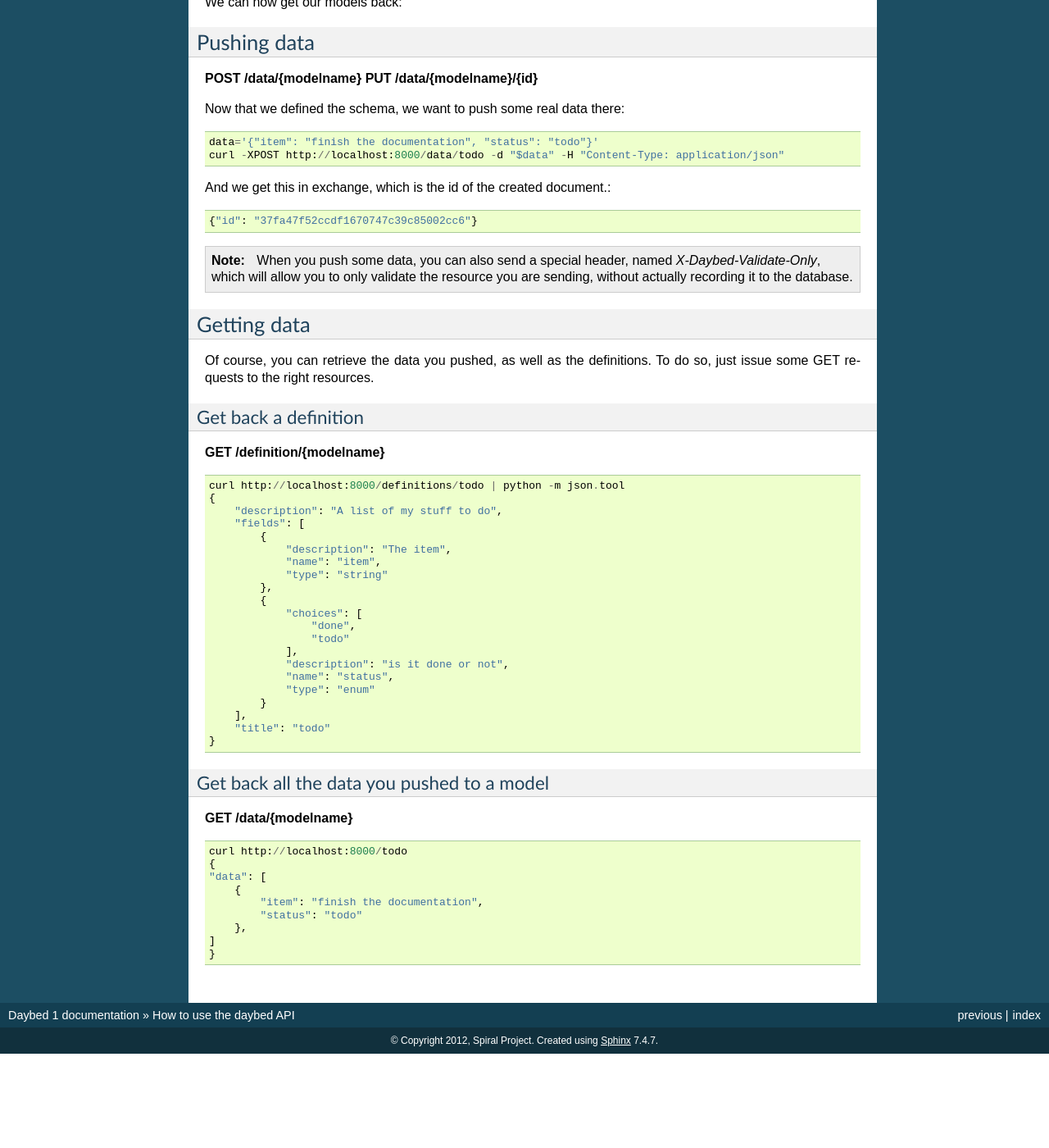
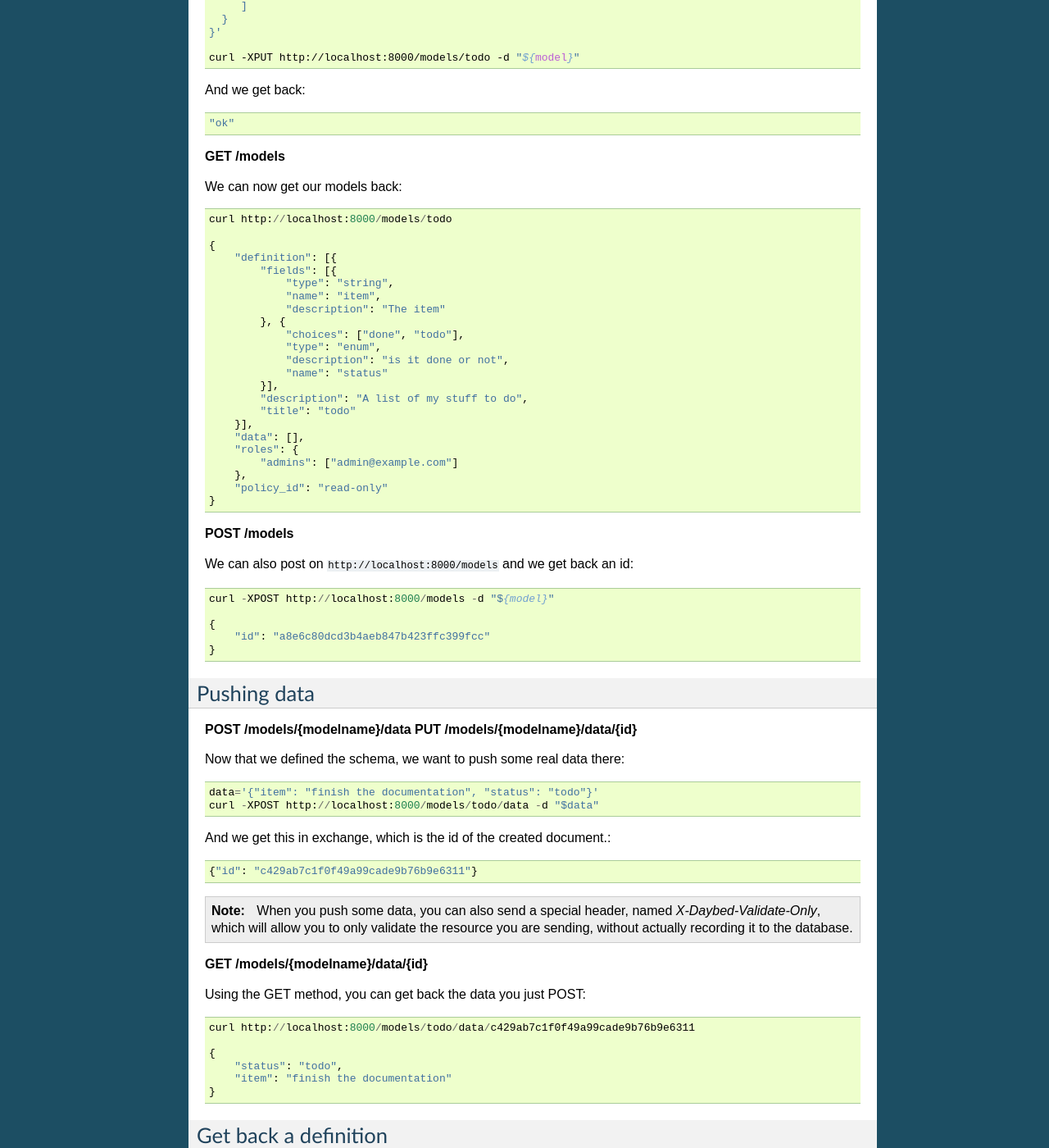
Before and after one commit to spiral-project/daybed, a Sphinx documentation site: the page built from docs/source/usage.rst, in a window 1280 px wide and 1400 px high, scrolled down 807 px. Shown: the whole window at 82% size. Built offline with Sphinx 7.4.7, drawn with Linux system fonts in a browser that asks for light colours; before the commit the page ends 2092 px from its top, so only the background shows below that; some of the changed text lies outside the part shown.

Commit message:
Update Usage documentation + Fix get_data() + Fix get_policies + Fix post_data

```diff
--- a/docs/source/usage.rst
+++ b/docs/source/usage.rst
@@ -8,11 +8,21 @@ publish data that complies to these models.
 Let's say we want to have a daybed managed todo list. First, we put
 a definition under the name "todo".
 
+Authentication
+--------------
 
-Definition of the model
------------------------
+You need to be authenticated to be able to run this curl commands.
 
-**PUT /model/**
+You can use REST Console in Chrome to use your Persona credentials.
+
+If you are using the REMOTE_USER Authentication backend, you can add
+`` -H "REMOTE_USER: admin@example.com"`` to each curl request to get
+rid of the 403 error.
+
+Model management
+----------------
+
+**PUT /models**
 
 We want to push this to daybed, if we run it locally, that would be something
 like this:
@@ -48,44 +58,86 @@ And we get back::
 
     "ok"
 
+**GET /models**
+
 We can now get our models back::
 
+    curl http://localhost:8000/models/todo
+
+    {
+        "definition": [{
+            "fields": [{
+                "type": "string",
+                "name": "item",
+                "description": "The item"
+            }, {
+                "choices": ["done", "todo"],
+                "type": "enum",
+                "description": "is it done or not",
+                "name": "status"
+            }],
+            "description": "A list of my stuff to do",
+            "title": "todo"
+        }],
+        "data": [],
+        "roles": {
+            "admins": ["admin@example.com"]
+        },
+        "policy_id": "read-only"
+    }
+
+**POST /models**
+
+We can also post on ``http://localhost:8000/models`` and we get back an id::
+
+    curl -XPOST http://localhost:8000/models -d "${model}"
+
+    {
+        "id": "a8e6c80dcd3b4aeb847b423ffc399fcc"
+    }
 
 
 Pushing data
 ------------
 
-**POST /data/{modelname}**
-**PUT /data/{modelname}/{id}**
+**POST /models/{modelname}/data**
+**PUT /models/{modelname}/data/{id}**
 
 Now that we defined the schema, we want to push some real data there::
 
     data='{"item": "finish the documentation", "status": "todo"}'
-    curl -XPOST http://localhost:8000/data/todo -d "$data" -H "Content-Type: application/json"
+    curl -XPOST http://localhost:8000/models/todo/data -d "$data"
 
 And we get this in exchange, which is the id of the created document.::
 
-    {"id": "37fa47f52ccdf1670747c39c85002cc6"}
+    {"id": "c429ab7c1f0f49a99cade9b76b9e6311"}
 
 .. note::
     When you push some data, you can also send a special header, named
     `X-Daybed-Validate-Only`, which will allow you to only validate the
     resource you are sending, without actually recording it to the database.
 
-Getting data
-------------
+**GET /models/{modelname}/data/{id}**
 
-Of course, you can retrieve the data you pushed, as well as the definitions. To
-do so, just issue some GET requests to the right resources.
+Using the GET method, you can get back the data you just POST::
+
+    curl http://localhost:8000/models/todo/data/c429ab7c1f0f49a99cade9b76b9e6311
+
+    {
+        "status": "todo",
+        "item": "finish the documentation"
+    }
+
 
 Get back a definition
-~~~~~~~~~~~~~~~~~~~~~
+---------------------
 
-**GET /definition/{modelname}**
+**GET /models/{modelname}/definition**
 
 ::
 
-    curl http://localhost:8000/definitions/todo | python -m json.tool
+    curl http://localhost:8000/models/todo/definition
+
     {
         "description": "A list of my stuff to do",
         "fields": [
@@ -108,18 +160,41 @@ Get back a definition
     }
 
 Get back all the data you pushed to a model
-~~~~~~~~~~~~~~~~~~~~~~~~~~~~~~~~~~~~~~~~~~~
+-------------------------------------------
 
-**GET /data/{modelname}**
+**GET /models/{modelname}/data**
 
 ::
 
-    curl http://localhost:8000/todo
+    curl http://localhost:8000/models/todo/data
+
     {
-    "data": [
-        {
+        "data": [{
+            "status": "todo",
             "item": "finish the documentation",
-            "status": "todo"
-        },
-    ]
+            "id": "c429ab7c1f0f49a99cade9b76b9e6311"
+        }]
     }
+
+Get policy list
+---------------
+
+**GET /policies**
+
+::
+
+    curl http://localhost:8000/policies
+
+    {'policies': ["read-only"]}
+
+**GET /policies/{policy_name}**
+
+::
+
+    curl http://localhost:8000/policies/read-only
+
+    {"role:admins": 65535, "others:": 17408}
+
+This means::
+
+    {
```
Also changed, not shown: 4 other files.
